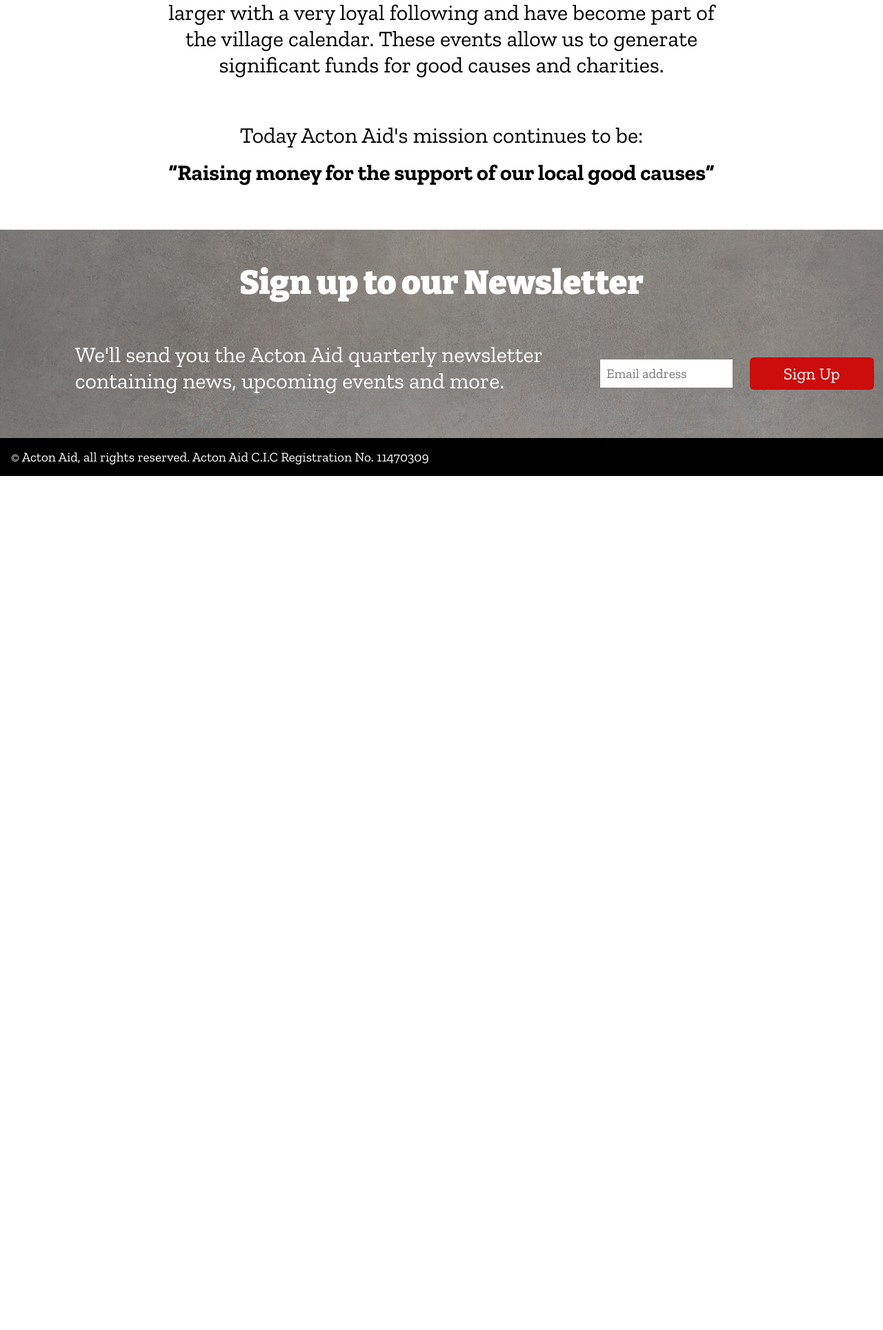
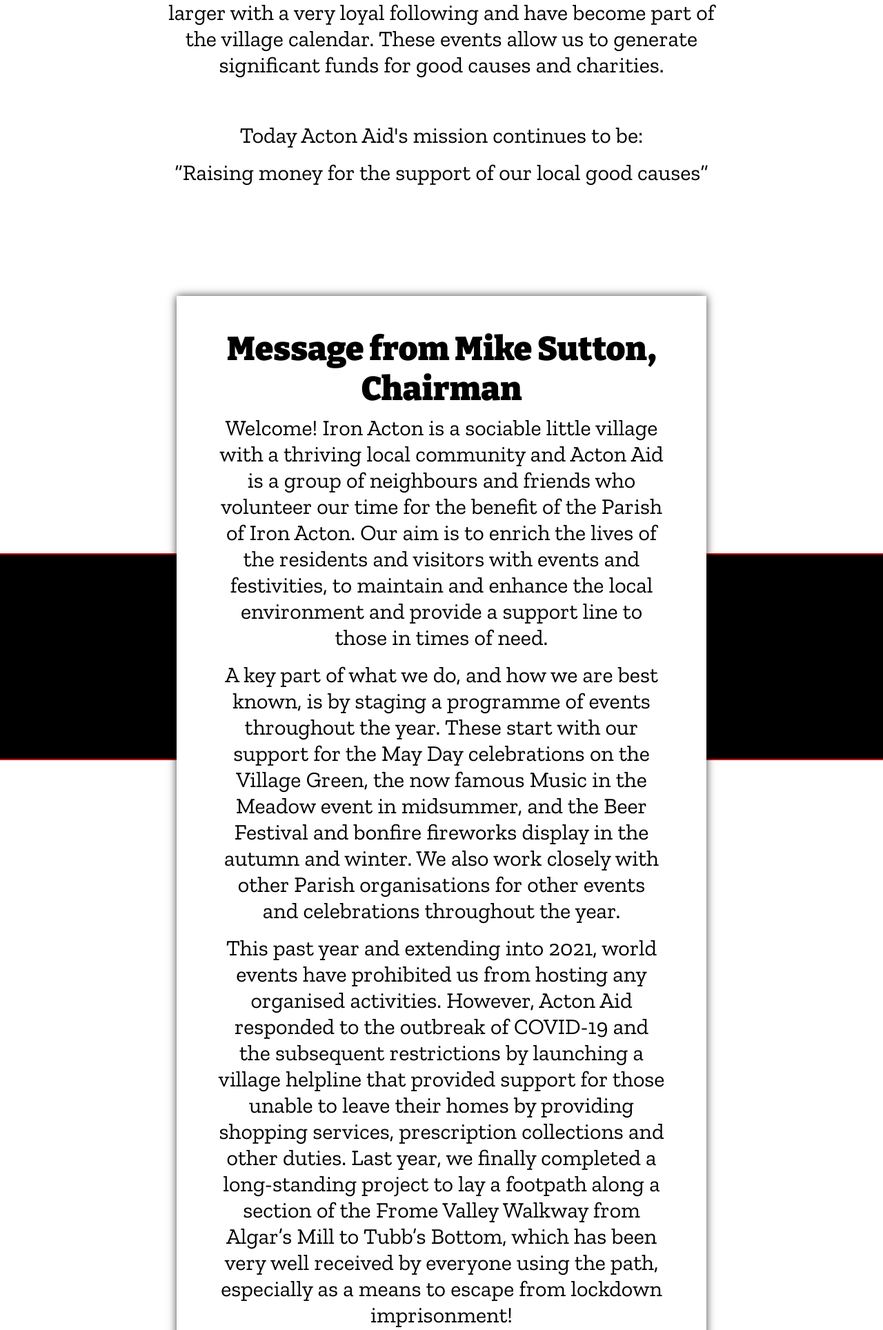
Before and after one commit to MichelleBritton/actonaid, a PHP site: page /about.html in a window 1280 px wide. Shown: the part 969-2897 px from the top of the page at 69% size. Before the commit the page ends 1659 px from the top, so only its background shows below. Run offline with PHP 8.4, Linux system fonts and the light colour scheme; some libraries are stand-ins or nearby versions.

Commit message:
Add and style chairman's message

```diff
--- a/about.html
+++ b/about.html
@@ -79,8 +79,30 @@
         </div>
     </section>
     <!-- Chairman's Message -->
-    <section id="chairman">
-
+    <section id="chairman" class="d-flex justify-content-center position-relative my-5">
+        <div class="row bar w-100 black-bg"></div>
+        <div class="row box position-relative white-bg my-5 p-5">
+            <div class="col text-center">
+                <h2>Message from Mike Sutton, Chairman</h2>
+                <p>Welcome! Iron Acton is a sociable little village with a thriving local community and Acton Aid is a group of neighbours and friends who volunteer our time for the benefit of the Parish of Iron Acton. Our aim is to enrich the lives of the residents and visitors with events and festivities, to maintain and enhance the local environment and provide a support line to those in times of need.</p>
+                <p>A key part of what we do, and how we are best known, is by staging a programme of events throughout the year. These start with our support for the May Day celebrations on the Village Green, the now famous Music in the Meadow event in midsummer, and the Beer Festival and bonfire fireworks display in the autumn and winter. We also work closely with other Parish organisations for other events and celebrations throughout the year.</p>
+                <p>This past year and extending into 2021, world events have prohibited us from hosting any organised activities. However, Acton Aid responded to the outbreak of COVID-19 and the subsequent restrictions by launching a village helpline that provided support for those unable to leave their homes by providing shopping services, prescription collections and other duties. Last year, we finally completed a long-standing project to lay a footpath along a section of the Frome Valley Walkway from Algar’s Mill to Tubb’s Bottom, which has been very well received by everyone using the path, especially as a means to escape from lockdown imprisonment!</p>
+                <p>We are not a charitable foundation; we exist to host events for the community to enjoy and use them to raise funds which provide support to the parish in general and individuals in need, but we do make regular donations to charitable causes and organisations in Iron Acton and further afield. In addition, members and their families regularly volunteer their time and their skills to help maintain and improve the environment of the Parish and you will find out more on this website.</p>
+                <p>If you would like to know more about us and what we do or would like to confidentially alert us to someone in need within the Parish, please contact our Secretary, Ollie Taylor</p>
+                <p>Thank you for visiting,</p>
+                <p>Mike Sutton<br>Chairman, Acton Aid CIC</p>
+            </div>
+        </div>
+    </section>
+     <!-- Text Section -->
+     <section class="container-fluid text-center">
+        <div class="row">
+            <div class="col-sm-10 col-lg-8 mx-auto py-5">
+                <p>Acton Aid is a “Community Interest Company”. The chairman is elected annually and he chooses a charity of the year that the group will also support through bucket collections at events.</p>
+                <p>If you are a resident of Iron Acton or an organisation within the village and need assistance or help, please contact us on a confidential basis to discuss your needs.</p>
+                <p>Please send an email to the secretary with your contact details and a brief description of how Acton Aid may be able to help.</p>
+            </div>
+        </div>
     </section>
     <!-- Sign up to Newsletter Section -->
     <section id="newsletter">
@@ -113,7 +135,7 @@
     <!-- Link Boxes -->
 
     <!-- Footer -->
-    <footer class="container-fluid">
+    <footer class="container-fluid black-bg">
         <div class="row">
             <div class="col white p-3">
                 &copy; Acton Aid, all rights reserved. Acton Aid C.I.C Registration No. 11470309
--- a/assets/css/style.css
+++ b/assets/css/style.css
@@ -5,7 +5,7 @@ html {
     font-size: 100%;
 }
 body {
-	font: 400 1.2rem 'Zilla Slab', serif;
+	font: 300 1.2rem 'Zilla Slab', serif;
 	color: #000;
 }
 
@@ -73,6 +73,12 @@ a.black:hover {
 }
 .red-bg {
     background-color: #cd0c0c;
+}
+.black-bg {
+    background: #000;
+}
+.white-bg {
+    background: #fff;
 }
 
 /* Common Elements
@@ -181,9 +187,6 @@ header.shrink {
 .navbar-toggler-icon {
     background-image: none;
 }
-.navbar-nav {
-    font-weight: 300;
-}
 header.shrink .navbar-nav {
     font-size: 1.2rem;
 }
@@ -261,7 +264,36 @@ header.shrink .dropdown-menu[data-bs-popper] {
 /* Introduction / Text Section
 ------------------------------------------------------------------*/
 .intro p {
+    font-weight: 400;
     line-height: 1.5;
+}
+
+/* Chairman's Message
+------------------------------------------------------------------*/
+#chairman .bar {
+    border-top: 2px solid #cd0c0c;
+    border-bottom: 2px solid #cd0c0c;
+    height: 300px;
+    position: absolute;
+    top: 20%;
+    -webkit-transform: translateY(-20%);
+    -moz-transform: translateY(-20%);
+    -ms-transform: translateY(-20%);
+    -o-transform: translateY(-20%);
+    transform: translateY(-20%);
+    z-index: 0;
+}
+#chairman .box {
+    -webkit-box-shadow: 0px 0px 12px 0px rgba(0,0,0,0.75);
+    -moz-box-shadow: 0px 0px 12px 0px rgba(0,0,0,0.75);
+    box-shadow: 0px 0px 12px 0px rgba(0,0,0,0.75);
+    width: 80%;
+    z-index: 1;
+}
+@media only screen and (min-width:992px) {
+    #chairman .box {
+        width: 60%;
+    }
 }
 
 /* Upcoming Events Section
@@ -294,9 +326,3 @@ header.shrink .dropdown-menu[data-bs-popper] {
     background: #000;
     color: #fff;
 }
-
-/* Footer
-------------------------------------------------------------------*/
-footer {
-    background: #000;
-}
--- a/index.html
+++ b/index.html
@@ -174,7 +174,7 @@
         </div>
     </section>
     <!-- Footer -->
-    <footer class="container-fluid">
+    <footer class="container-fluid black-bg">
         <div class="row">
             <div class="col white p-3">
                 &copy; Acton Aid, all rights reserved. Acton Aid C.I.C Registration No. 11470309
```
